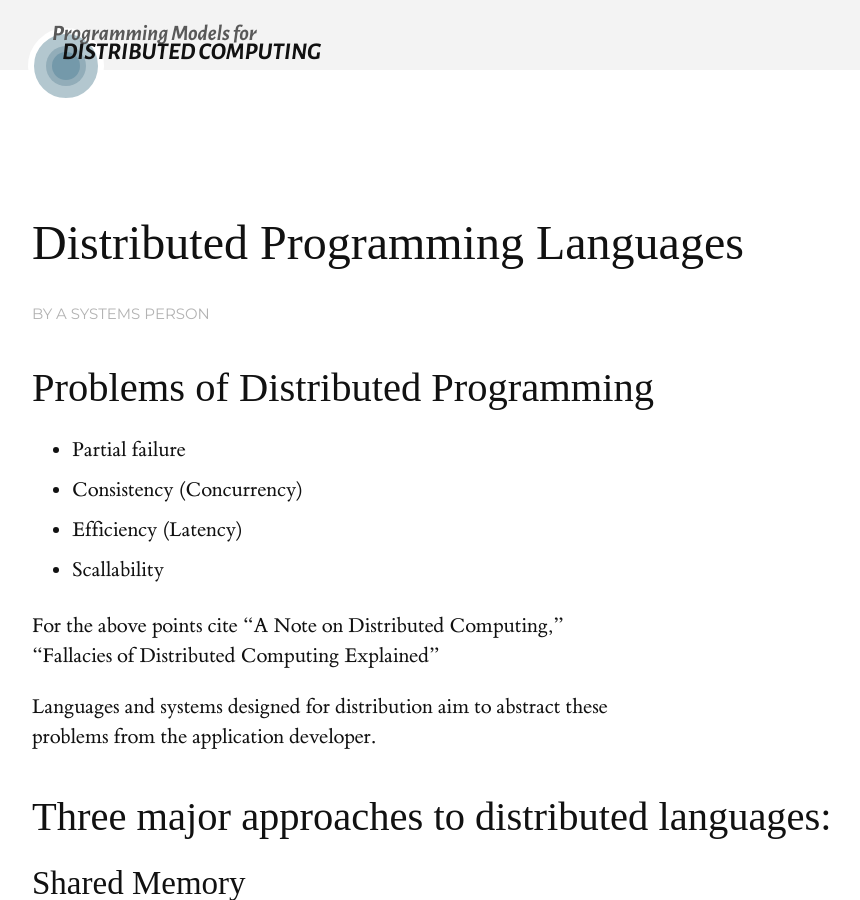
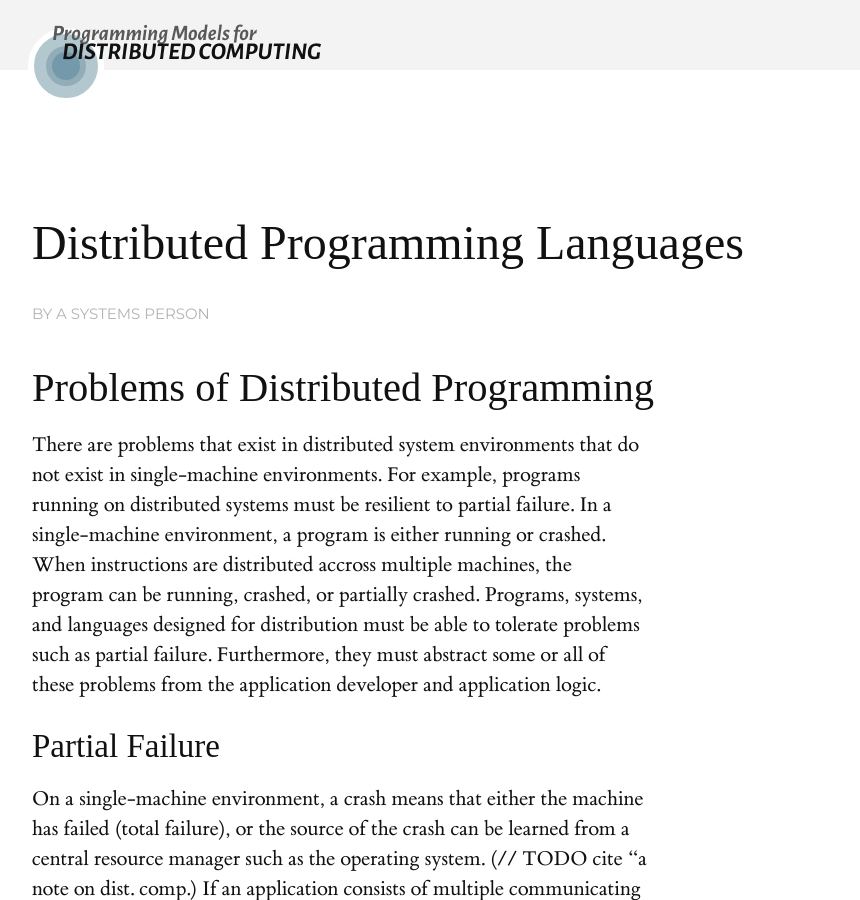
Before and after one commit to heathermiller/dist-prog-book, a Jekyll site: the page built from chapter/4/dist-langs.md, in a window 1280 px wide and 900 px high. Shown: the whole window, without its empty margins (128-988 px from the left). Built offline with Jekyll 4.4.1, drawn with Linux system fonts in a browser that asks for light colours; some web fonts are replaced; some of the changed text lies outside the part shown.

Commit message:
Update dist-langs.md

```diff
--- a/chapter/4/dist-langs.md
+++ b/chapter/4/dist-langs.md
@@ -6,10 +6,27 @@ by: "A Systems Person"
 
 ## Problems of Distributed Programming
 
-* Partial failure
-* Consistency (Concurrency)
-* Efficiency (Latency)
-* Scallability
+There are problems that exist in distributed system environments that do not exist in single-machine environments.
+For example, programs running on distributed systems must be resilient to partial failure.
+In a single-machine environment, a program is either running or crashed.
+When instructions are distributed accross multiple machines, the program can be running, crashed, or partially crashed.
+Programs, systems, and languages designed for distribution must be able to tolerate problems such as partial failure.
+Furthermore, they must abstract some or all of these problems from the application developer and application logic.
+
+### Partial Failure
+
+On a single-machine environment, a crash means that either the machine has failed (total failure), or the source of the crash can be learned from a central resource manager such as the operating system. (// TODO cite "a note on dist. comp.)
+If an application consists of multiple communicating processes, it is possible for some components to remain running when others have crashed.
+
+### Consistency (Concurrency)
+
+
+
+### Efficiency (Latency)
+
+
+
+### Scallability
 
 For the above points cite "A Note on Distributed Computing," "Fallacies of Distributed Computing Explained"
 
@@ -93,7 +110,7 @@ Another definition:
 * Compiler / Runtime:
 * Hardware
 
-### Why GPL's not DSL's?
+### Why DSL's as Libraries?
 
 Reasons for moving to GPL's as base for DSL's
 
```
